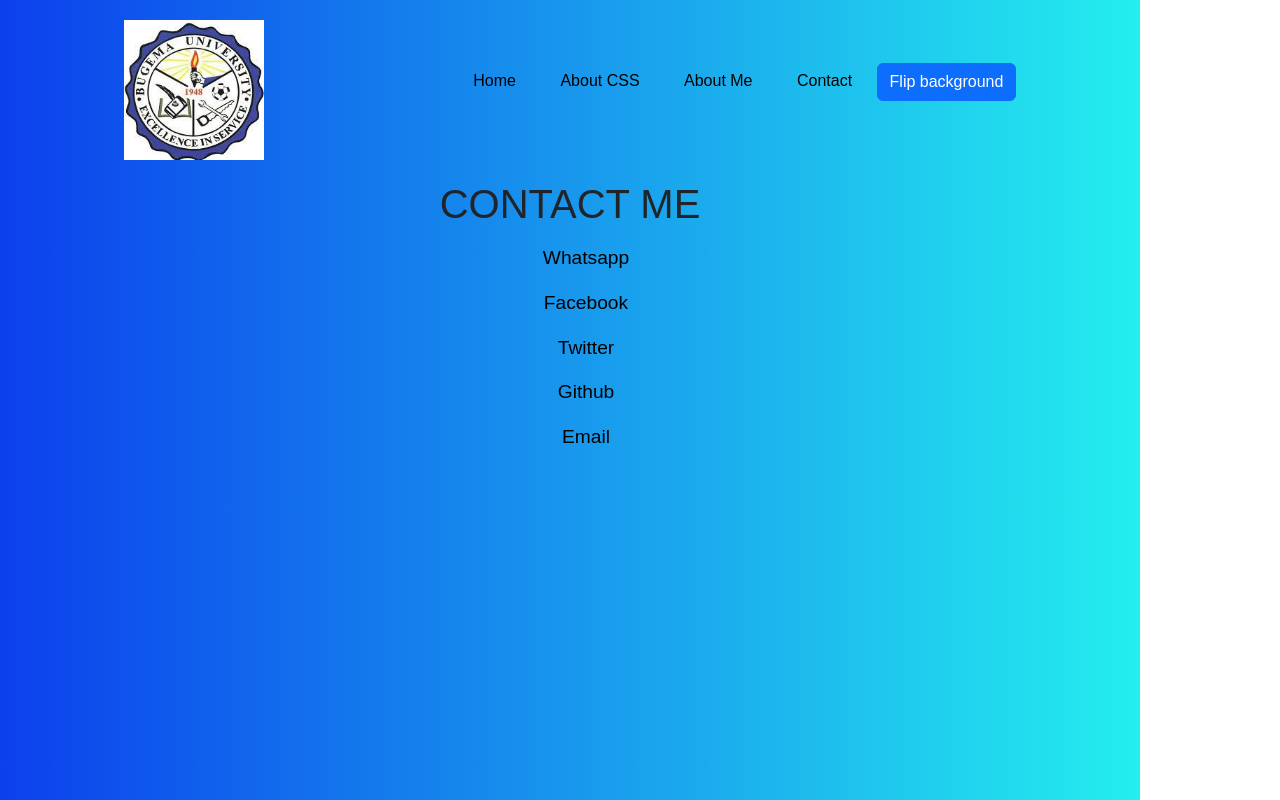
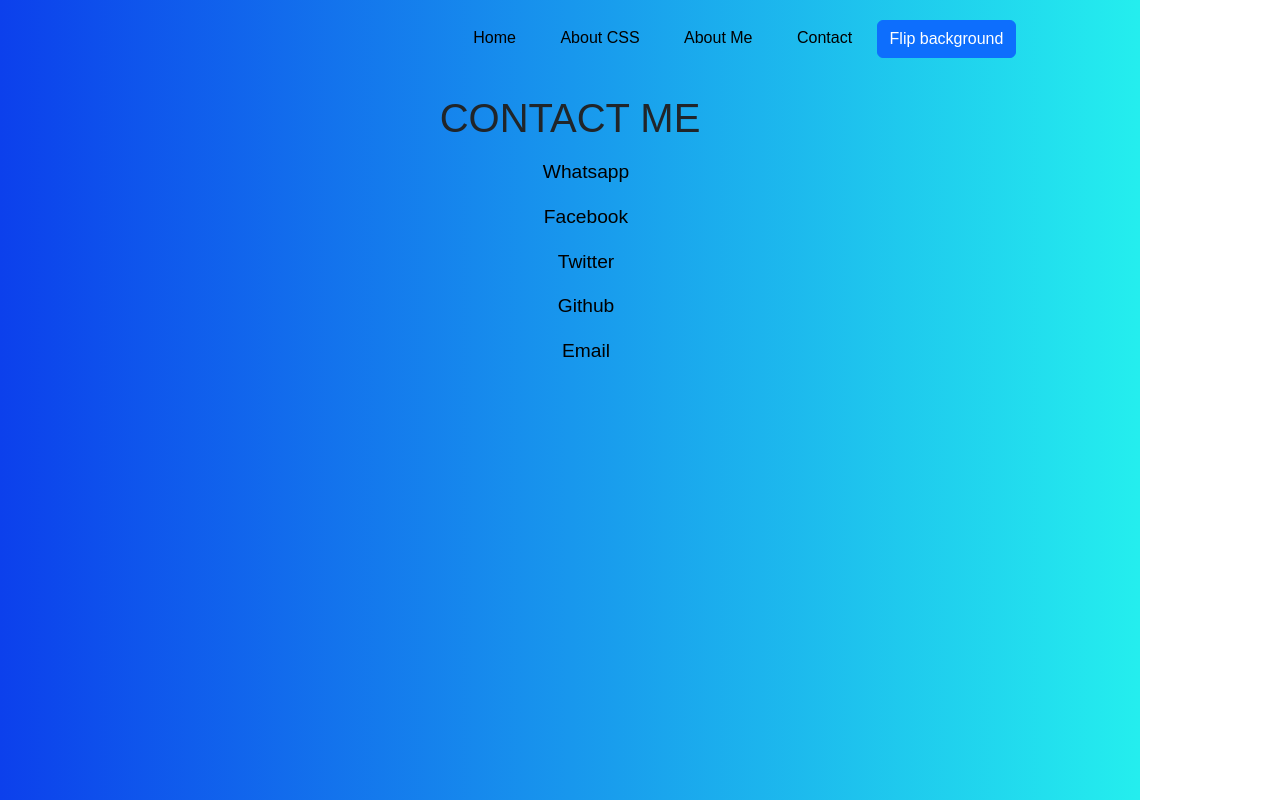
Before and after one commit to eliezerjoel/Kaggulire-Joel-ELiezer-FInal-exam, a plain HTML site: page contacts.html in a window 1280 px wide. Drawn offline with nearby package versions, Linux system fonts and the light colour scheme.

Commit message:
ddddddddddddfgd

```diff
--- a/contacts.html
+++ b/contacts.html
@@ -4,7 +4,7 @@
     <meta charset="UTF-8">
     <meta http-equiv="X-UA-Compatible" content="IE=edge">
     <meta name="viewport" content="width=device-width, initial-scale=1.0">
-    <title>Home</title>
+    <title>Contacts</title>
     <link rel="stylesheet" href="css/style1.css">
     <!-- CSS only -->
 <link href="https://cdn.jsdelivr.net/npm/bootstrap@5.2.2/dist/css/bootstrap.min.css" rel="stylesheet" integrity="sha384-Zenh87qX5JnK2Jl0vWa8Ck2rdkQ2Bzep5IDxbcnCeuOxjzrPF/et3URy9Bv1WTRi" crossorigin="anonymous">
@@ -13,9 +13,6 @@
 <body>
     <div class="main container">
         <nav>
-            <div class="logo">
-                <img id="logo1" src="media/logo.jpeg" alt="">
-            </div>
             <div class="nav-links">
                 <ul>
                     <li><a href="index.html">Home</a></li>
```
Also changed, not shown: aboutcss.html (+1 -1 lines), aboutme.html (+1 -1 lines).
